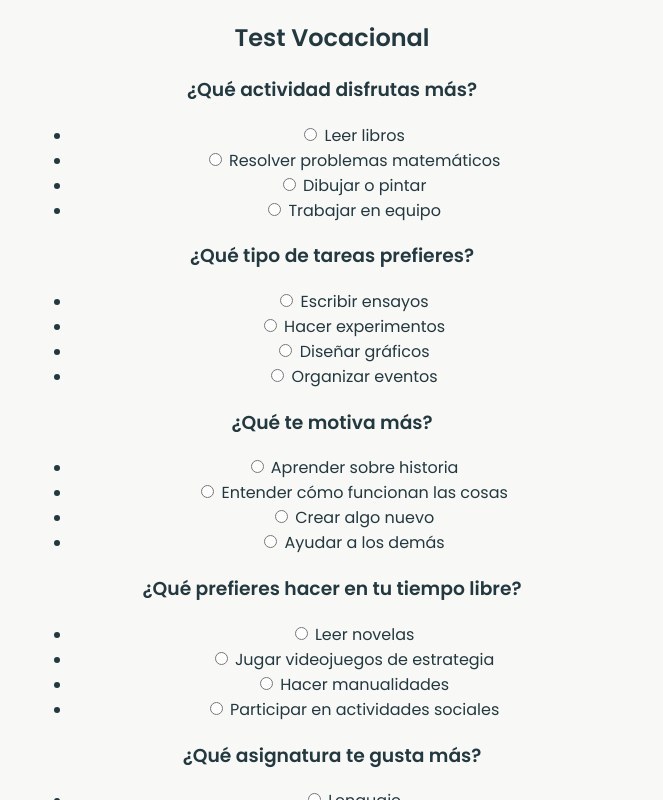
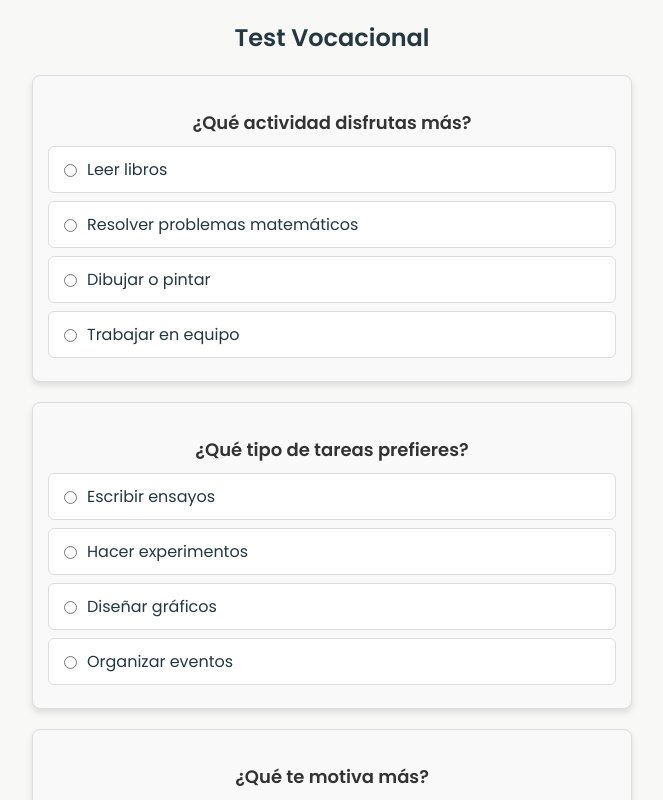
Before and after one commit to NextStep-UPC/pathly-frontend, a Vue app in the folder frontend/: page /students in a window 1280 px wide. Shown: the top 800 px of the page, without its empty margins (308-971 px from the left). Built offline with nearby package versions, Linux system fonts and the light colour scheme; data requests are answered from the project's data file.

Commit message:
feat(test-question): applied css for a better ui

```diff
--- a/frontend/src/app/student/components/test-question.component.vue
+++ b/frontend/src/app/student/components/test-question.component.vue
@@ -3,7 +3,7 @@
     <h3>{{ question.text }}</h3>
     <ul>
       <li v-for="(option, index) in question.options" :key="index">
-        <label>
+        <label class="option-label">
           <input
               type="radio"
               :name="'question-' + question.id"
@@ -31,5 +31,51 @@ const selectedAnswer = ref(null);
 </script>
 
 <style scoped>
-/* Estilos específicos para la pregunta */
+/* Estilo general del contenedor */
+.test-question {
+  margin-bottom: 20px;
+  padding: 15px;
+  border: 1px solid #ddd;
+  border-radius: 8px;
+  background-color: #f9f9f9;
+  box-shadow: 0 4px 6px rgba(0, 0, 0, 0.1);
+}
+
+/* Estilo del título de la pregunta */
+.test-question h3 {
+  font-size: 18px;
+  font-weight: bold;
+  margin-bottom: 10px;
+  color: #333;
+}
+
+/* Eliminar los puntos de la lista */
+ul {
+  list-style: none;
+  padding: 0;
+  margin: 0;
+}
+
+/* Estilo de las opciones */
+.option-label {
+  display: flex;
+  align-items: center;
+  padding: 10px;
+  margin-bottom: 8px;
+  border: 1px solid #ddd;
+  border-radius: 6px;
+  background-color: #fff;
+  cursor: pointer;
+  transition: background-color 0.3s, border-color 0.3s;
+}
+
+.option-label:hover {
+  background-color: #f0f8ff;
+  border-color: #007bff;
+}
+
+/* Estilo del input radio */
+input[type="radio"] {
+  margin-right: 10px;
+}
 </style>
```
